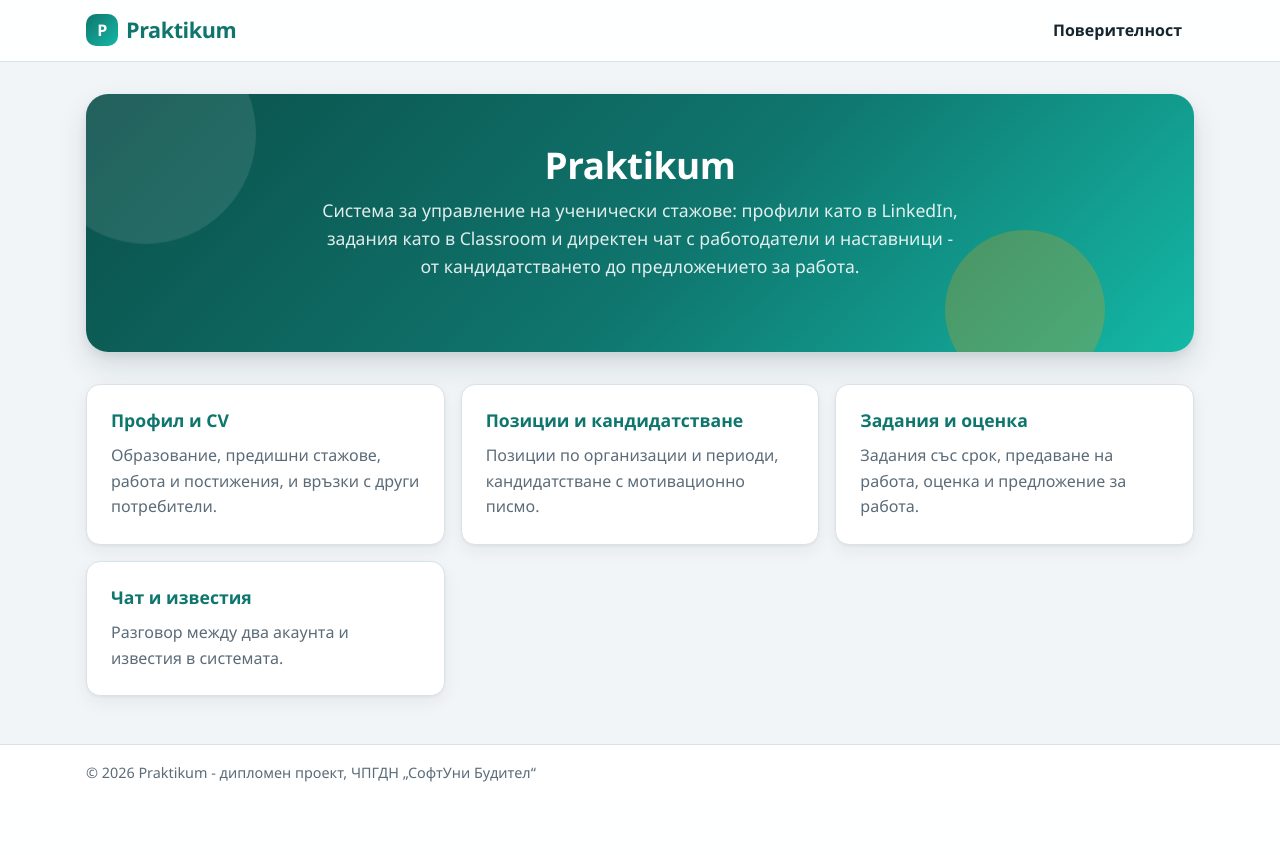
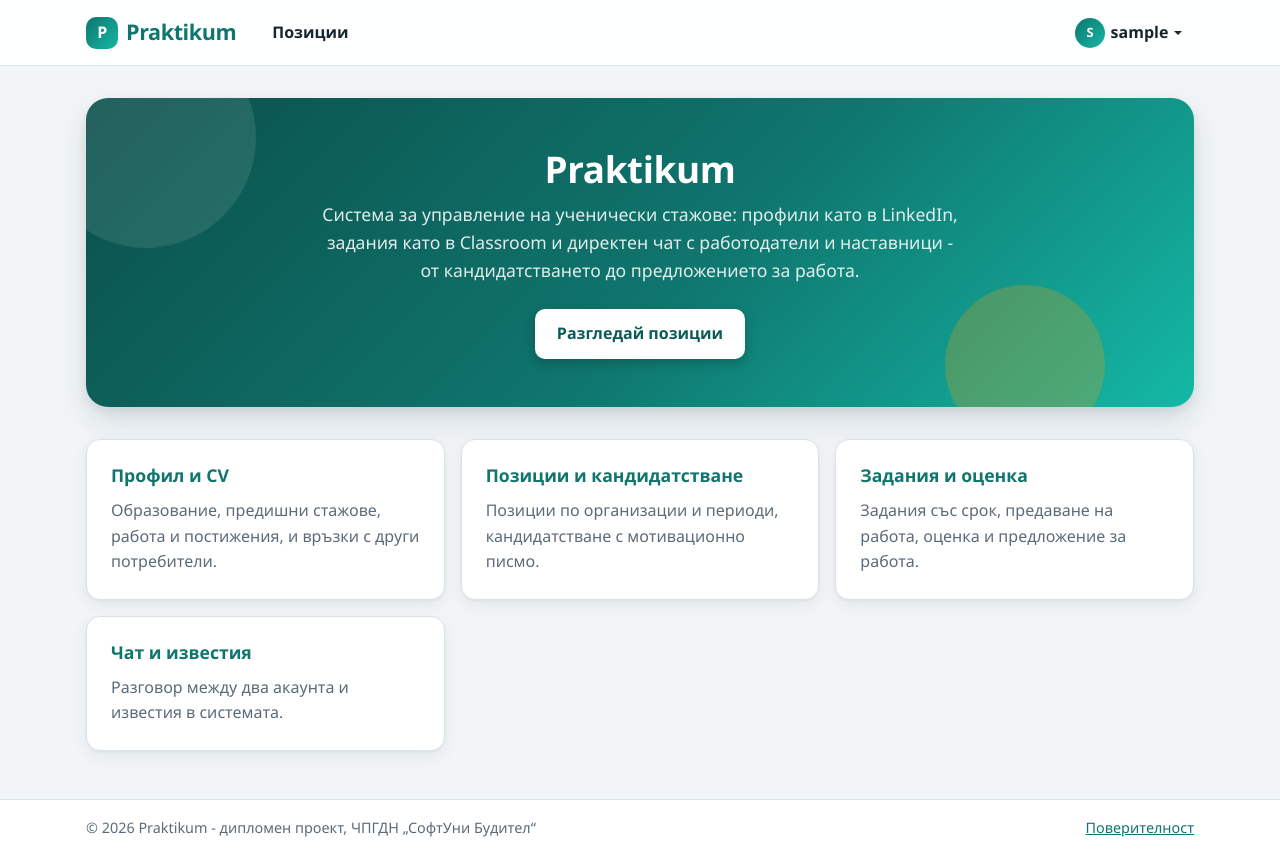
Before and after one commit to Damandundel/Praktikum, an ASP.NET Core app: page / in a window 1280 px wide. Before the commit the page ends 782 px from the top, so only its background shows below. Run offline with ASP.NET Core 8, Linux system fonts and the light colour scheme; the visitor is signed in with stand-in values (Sample User, id 1); some libraries are stand-ins or nearby versions.

Commit message:
Add the site layout with navigation and the updated home page

```diff
--- a/Praktikum/src/Praktikum.Web/Views/Home/Index.cshtml
+++ b/Praktikum/src/Praktikum.Web/Views/Home/Index.cshtml
@@ -8,6 +8,20 @@
         Система за управление на ученически стажове: профили като в LinkedIn, задания като в Classroom
         и директен чат с работодатели и наставници - от кандидатстването до предложението за работа.
     </p>
+
+    @if (User.Identity?.IsAuthenticated != true)
+    {
+        <div class="hero-actions">
+            <a class="btn btn-primary" asp-controller="Account" asp-action="Login">Вход</a>
+            <a class="btn btn-outline" asp-controller="Account" asp-action="Register">Регистрация на ученик</a>
+        </div>
+    }
+    else
+    {
+        <div class="hero-actions">
+            <a class="btn btn-primary" asp-controller="Positions" asp-action="Index">Разгледай позиции</a>
+        </div>
+    }
 </section>
 
 <section class="feature-grid" aria-label="Планирани възможности">
--- a/Praktikum/src/Praktikum.Web/Views/Shared/_Layout.cshtml
+++ b/Praktikum/src/Praktikum.Web/Views/Shared/_Layout.cshtml
@@ -1,3 +1,9 @@
+@using System.Security.Claims
+@{
+    var isAuthenticated = User.Identity?.IsAuthenticated == true;
+    var displayName = isAuthenticated ? (User.FindFirstValue(ClaimTypes.GivenName) ?? User.Identity!.Name ?? string.Empty) : string.Empty;
+    var initials = displayName.Length > 0 ? displayName[..1].ToUpperInvariant() : "?";
+}
 <!DOCTYPE html>
 <html lang="bg">
 <head>
@@ -11,23 +17,59 @@
     <header class="site-header">
         <div class="container header-inner">
             <a class="brand" asp-controller="Home" asp-action="Index"><span class="brand-mark" aria-hidden="true">P</span>Praktikum</a>
+
+            <button class="nav-toggle" type="button" aria-controls="site-nav" aria-expanded="false" aria-label="Меню">
+                <span></span><span></span><span></span>
+            </button>
+
             <nav id="site-nav" class="site-nav" aria-label="Основна навигация">
-                <span class="nav-spacer"></span>
-                <a class="nav-link" asp-controller="Home" asp-action="Privacy">Поверителност</a>
+                @if (isAuthenticated)
+                {
+                    <a class="nav-link" asp-controller="Positions" asp-action="Index">Позиции</a>
+                    <span class="nav-spacer"></span>
+
+                    <div class="nav-dropdown nav-dropdown-right">
+                        <button type="button" class="nav-trigger" aria-expanded="false" aria-haspopup="true">
+                            <span class="avatar" aria-hidden="true">@initials</span>@displayName <span class="nav-caret"></span>
+                        </button>
+                        <div class="dropdown-menu">
+                            <form asp-controller="Account" asp-action="Logout" method="post">
+                                <button type="submit" class="is-danger">Изход</button>
+                            </form>
+                        </div>
+                    </div>
+                }
+                else
+                {
+                    <span class="nav-spacer"></span>
+                    <a class="nav-link" asp-controller="Account" asp-action="Login">Вход</a>
+                    <a class="btn btn-primary btn-small" asp-controller="Account" asp-action="Register">Регистрация</a>
+                }
             </nav>
         </div>
     </header>
 
     <main id="main" class="container main-content">
+        @if (TempData["Success"] is string successMessage)
+        {
+            <div class="alert alert-success" role="status">@successMessage</div>
+        }
+        @if (TempData["Error"] is string errorMessage)
+        {
+            <div class="alert alert-danger" role="alert">@errorMessage</div>
+        }
+
         @RenderBody()
     </main>
 
     <footer class="site-footer">
         <div class="container footer-inner">
             <span>&copy; 2026 Praktikum - дипломен проект, ЧПГДН „СофтУни Будител“</span>
+            <a asp-controller="Home" asp-action="Privacy">Поверителност</a>
         </div>
     </footer>
 
+    <script src="~/lib/jquery/dist/jquery.min.js"></script>
     <script src="~/js/site.js" asp-append-version="true"></script>
     @await RenderSectionAsync("Scripts", required: false)
 </body>
```
